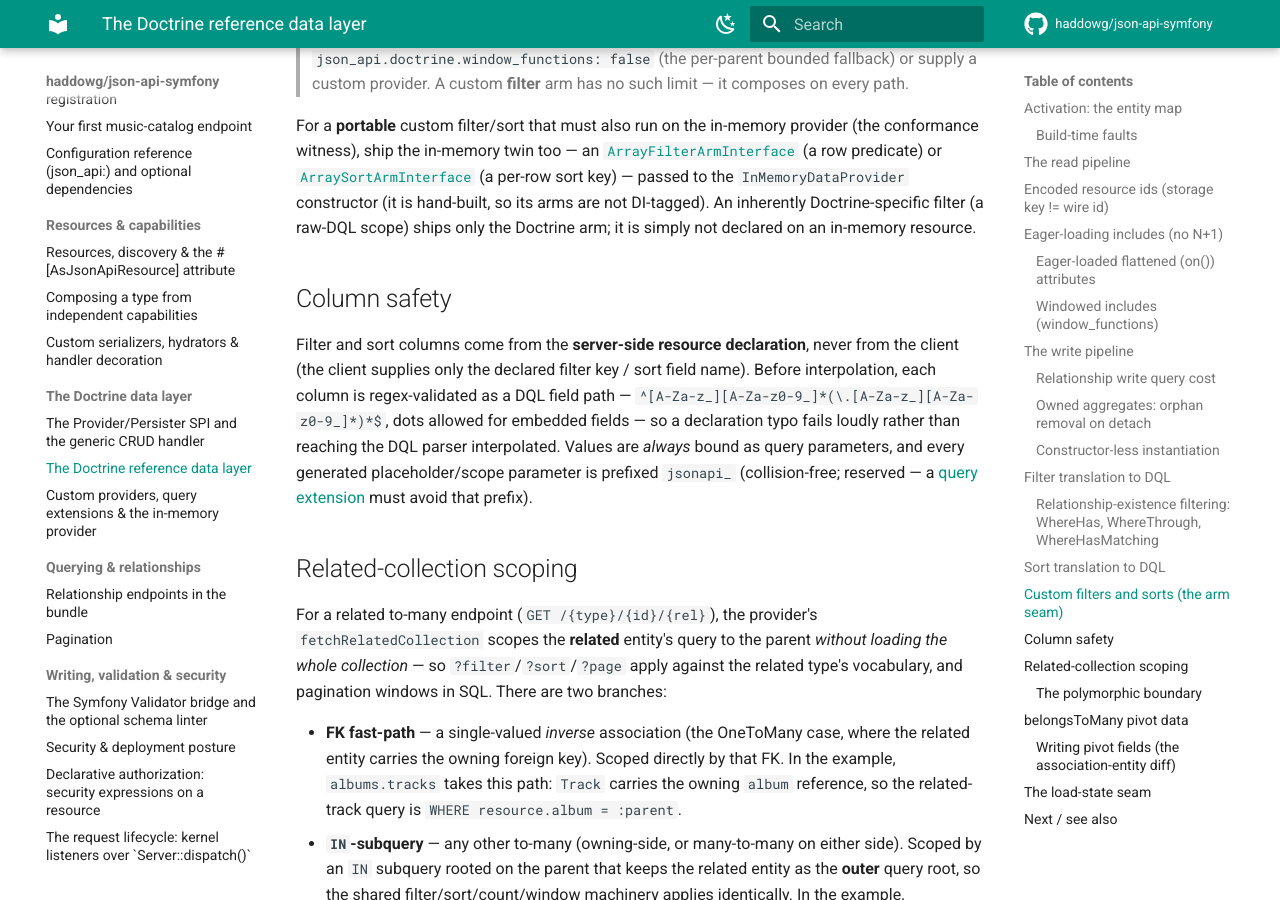
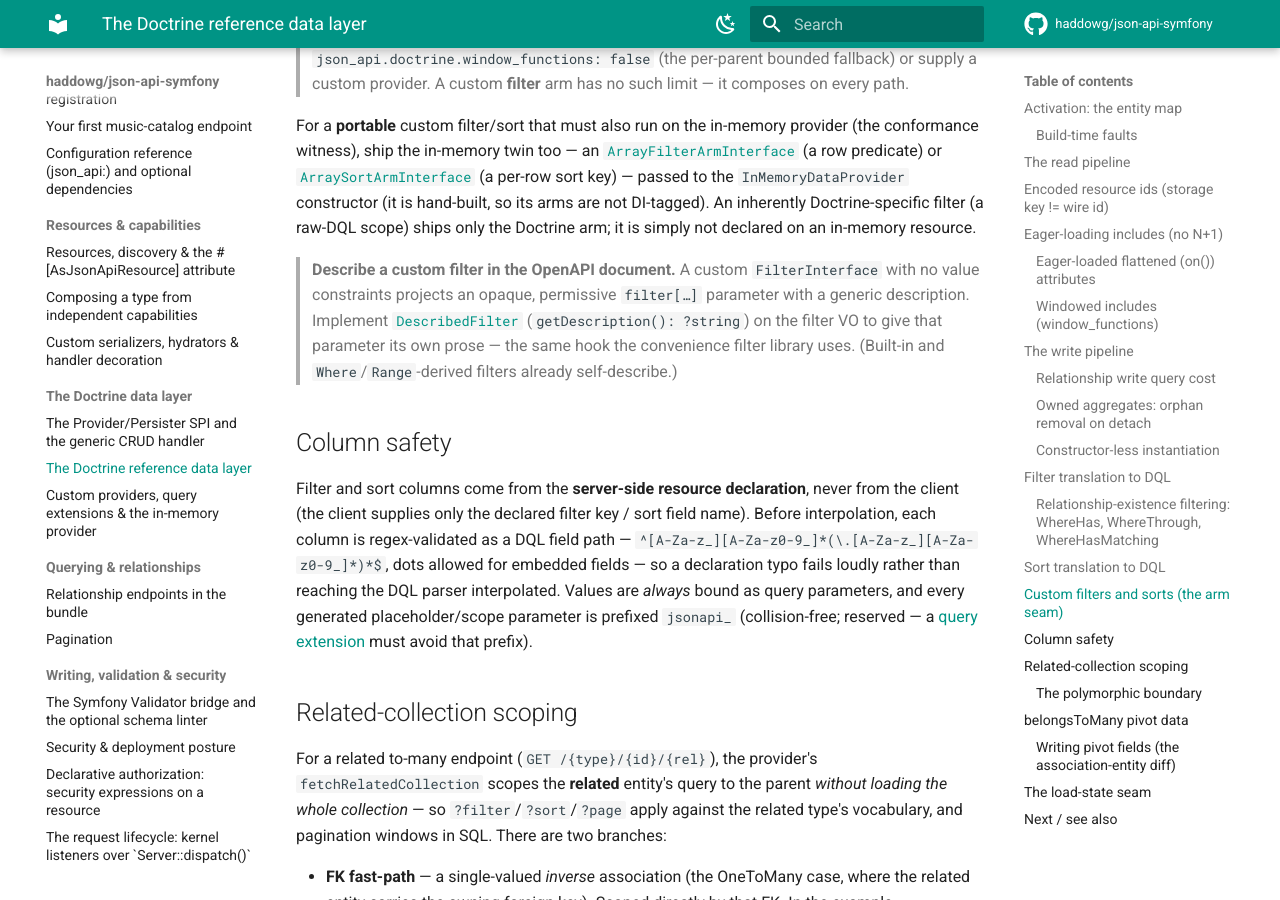
Before and after one commit to haddowg/json-api-symfony, an MkDocs documentation site: the page built from docs/doctrine.md, in a window 1280 px wide and 900 px high, scrolled down 15091 px. Built offline with MkDocs 1.6.1 and Material for MkDocs 9.7.7, drawn with Linux system fonts in a browser that asks for light colours; comment, search, counter and statistics services are not loaded.

Commit message:
docs: advise declaring an id format and describing custom filters (#66)
## Summary

The two soft tail items from the DX review, both docs-only (no API
change):

- **E6** — note that `allowClientId()` / `requireClientId()` *without* a
declared id format accepts any client-supplied id unvalidated; declare a
format (`uuid()`/`ulid()`/`matchAs()`) unless free-form natural keys are
intended.
- **G3** — point custom-filter authors at `DescribedFilter` so a
constraint-less custom `FilterInterface` can carry its own OpenAPI
parameter description instead of the generic fallback.

## Test plan

- [ ] Docs build (mkdocs `--strict`) passes

```diff
--- a/docs/doctrine.md
+++ b/docs/doctrine.md
@@ -689,6 +689,14 @@ hand-built, so its arms are not DI-tagged). An inherently Doctrine-specific filt
 raw-DQL scope) ships only the Doctrine arm; it is simply not declared on an in-memory
 resource.
 
+> **Describe a custom filter in the OpenAPI document.** A custom `FilterInterface` with
+> no value constraints projects an opaque, permissive `filter[…]` parameter with a
+> generic description. Implement
+> [`DescribedFilter`](https://github.com/haddowg/json-api/blob/main/src/Resource/Filter/DescribedFilter.php)
+> (`getDescription(): ?string`) on the filter VO to give that parameter its own prose —
+> the same hook the convenience filter library uses. (Built-in and `Where`/`Range`-derived
+> filters already self-describe.)
+
 ## Column safety
 
 Filter and sort columns come from the **server-side resource declaration**, never
```
Also changed, not shown: docs/resources.md (+6 -0 lines).
